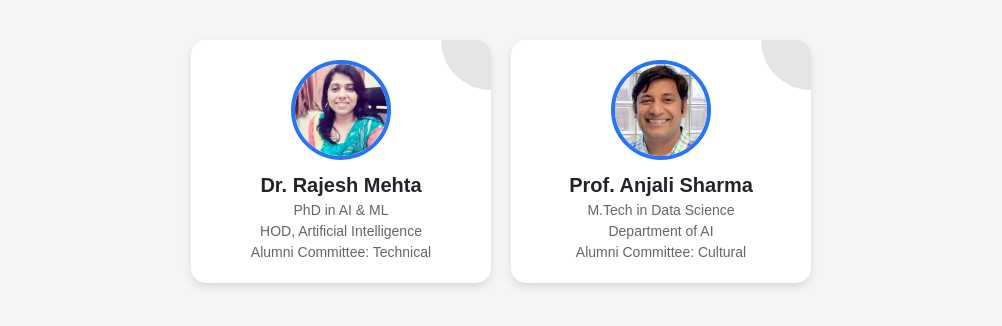
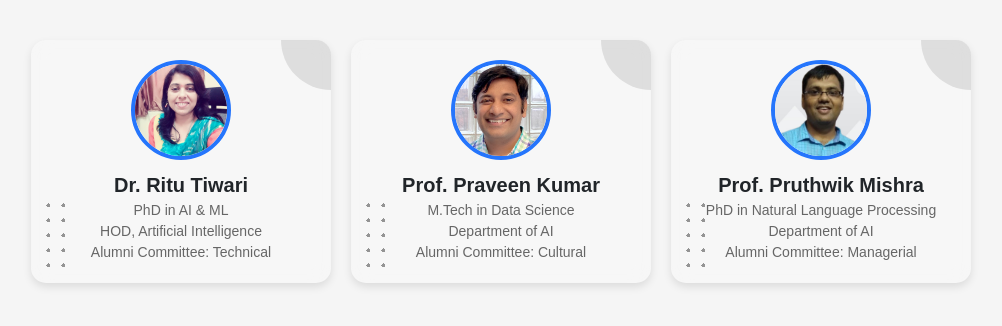
Before and after one commit to Archit-175/Mindbend-Alumni, a Django app: template MindbandAlumini/templates/faculty/faculty.html in a window 1280 px wide. Shown: the part 76-402 px from the top of the page, without its empty margins (139-1141 px from the left). Run offline with Django 5.2, Linux system fonts and the light colour scheme; the template is opened without the code that fills it, so the values that code supplies are empty.

Commit message:
Added dots grid in card

```diff
--- a/MindbandAlumini/templates/faculty/faculty.html
+++ b/MindbandAlumini/templates/faculty/faculty.html
@@ -24,9 +24,11 @@
             justify-content: center;
             gap: 20px;
             margin-top: 40px;
+            flex-wrap: wrap;
         }
         .faculty-card {
-            background: white;
+            background: rgba(255, 255, 255, 0.2);
+            backdrop-filter: blur(10px);
             padding: 20px;
             border-radius: 15px;
             width: 300px;
@@ -45,6 +47,19 @@
             height: 100px;
             background: rgba(0, 0, 0, 0.1);
             border-radius: 50%;
+        }
+        .faculty-card::after {
+            content: "";
+            position: absolute;
+            bottom: 10px;
+            left: 10px;
+            width: 30px;
+            height: 75px;
+            background: radial-gradient(circle, rgba(0, 0, 0, 0.8) 2px, transparent 2px);
+            background-size: 15px 15px;
+            opacity: 0.5;
+            pointer-events: none;
+            z-index: -1;
         }
         .faculty-card:hover {
             transform: translateY(-10px);
@@ -65,6 +80,15 @@
             font-size: 14px;
             color: #666;
         }
+        @media (max-width: 768px) {
+            .faculty-container {
+                flex-direction: column;
+                align-items: center;
+            }
+            .faculty-card {
+                width: 90%;
+            }
+        }
     </style>
 </head>
 <body>
@@ -72,18 +96,25 @@
     <div class="faculty-container">
         <div class="faculty-card">
             <img src="ritu-tiwari.jpg" alt="Faculty" class="faculty-img">
-            <div class="faculty-name">Dr. Rajesh Mehta</div>
+            <div class="faculty-name">Dr. Ritu Tiwari</div>
             <div class="faculty-details">PhD in AI & ML</div>
             <div class="faculty-details">HOD, Artificial Intelligence</div>
             <div class="faculty-details">Alumni Committee: Technical</div>
         </div>
         <div class="faculty-card">
             <img src="Praveen_picture.jpg" alt="Faculty" class="faculty-img">
-            <div class="faculty-name">Prof. Anjali Sharma</div>
+            <div class="faculty-name">Prof. Praveen Kumar</div>
             <div class="faculty-details">M.Tech in Data Science</div>
             <div class="faculty-details">Department of AI</div>
             <div class="faculty-details">Alumni Committee: Cultural</div>
         </div>
+        <div class="faculty-card">
+            <img src="pruthwikSir.jpg" alt="Faculty" class="faculty-img">
+            <div class="faculty-name">Prof. Pruthwik Mishra</div>
+            <div class="faculty-details">PhD in Natural Language Processing</div>
+            <div class="faculty-details">Department of AI</div>
+            <div class="faculty-details">Alumni Committee: Managerial</div>
+        </div>
     </div>
 </body>
 </html>
```
Also changed, not shown: MindbandAlumini/templates/faculty/pruthwikSir.jpg (added).
